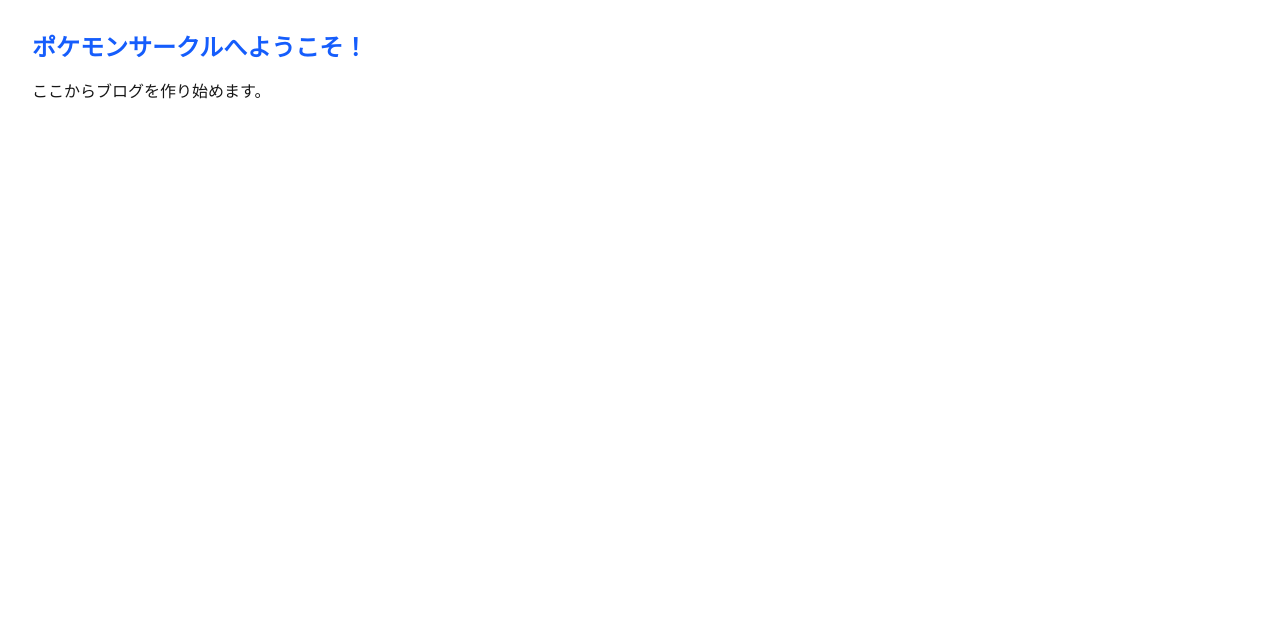
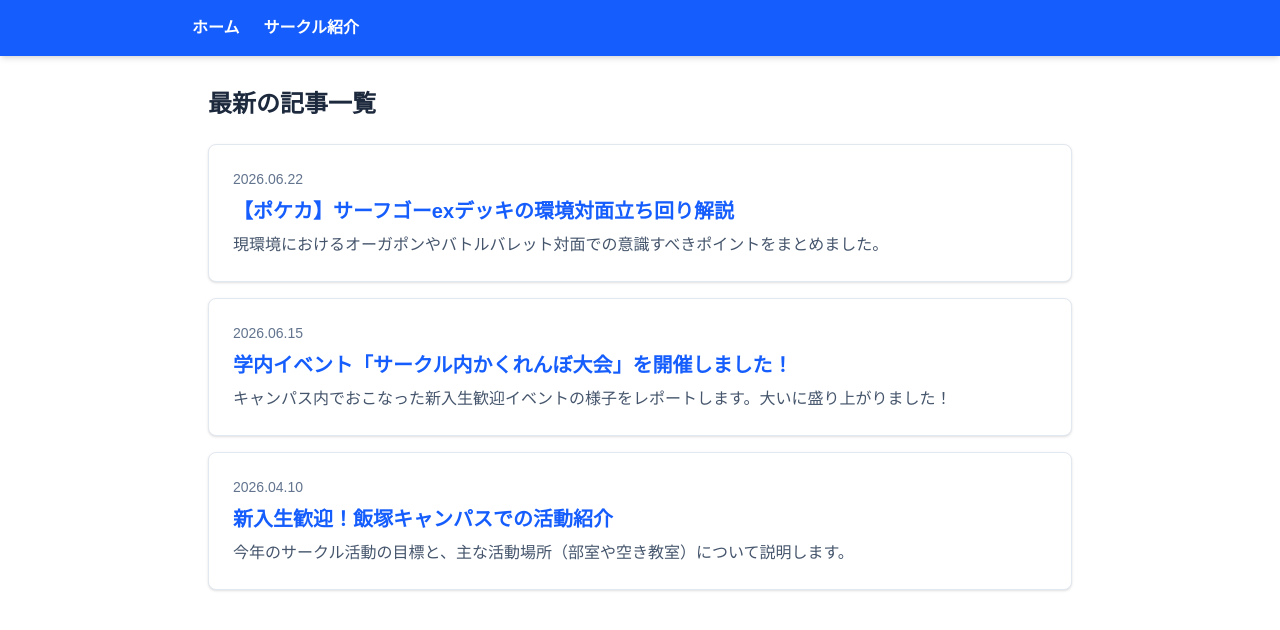
Before and after one commit to kazam1dor1/pokemon-blog, a Next.js app: page / in a window 1280 px wide. Shown: the top 630 px of the page. Built offline with nearby package versions, Linux system fonts and the light colour scheme.

Commit message:
記事データのテスト

```diff
--- /dev/null
+++ b/app/about/page.tsx
@@ -0,0 +1,9 @@
+// app/about/page.tsx
+export default function About() {
+  return (
+    <div className="p-8 bg-green-50 min-h-screen">
+      <h1 className="text-2xl font-bold text-green-700">サークルについて</h1>
+      <p className="mt-4">飯塚キャンパスで活動しているポケモンサークルです！</p>
+    </div>
+  );
+}
--- /dev/null
+++ b/app/articles/[id]/page.tsx
@@ -0,0 +1,16 @@
+// app/articles/[id]/page.tsx
+
+export default async function ArticleDetail({ params }: { params: { id: string } }) {
+    const { id } = await params;
+
+    return (
+      <div className="bg-white p-8 rounded-lg shadow-sm border border-slate-200">
+        <h1 className="text-2xl font-bold text-blue-600 mb-4">
+          記事ID: {id} のページ
+        </h1>
+        <p className="text-slate-600">
+          ここに「{id}」番の記事の本文（サーフゴーexの解説やイベントのレポートなど）が入ります。
+        </p>
+      </div>
+    );
+  }
--- a/app/layout.tsx
+++ b/app/layout.tsx
@@ -1,20 +1,11 @@
 import type { Metadata } from "next";
-import { Geist, Geist_Mono } from "next/font/google";
 import "./globals.css";
+import Link from "next/link";
 
-const geistSans = Geist({
-  variable: "--font-geist-sans",
-  subsets: ["latin"],
-});
-
-const geistMono = Geist_Mono({
-  variable: "--font-geist-mono",
-  subsets: ["latin"],
-});
 
 export const metadata: Metadata = {
-  title: "Create Next App",
-  description: "Generated by create next app",
+  title: "ポケキット公式ブログ",
+  description: "九州工業大学ポケモンサークル公式ブログです",
 };
 
 export default function RootLayout({
@@ -23,11 +14,25 @@
   children: React.ReactNode;
 }>) {
   return (
-    <html
-      lang="en"
-      className={`${geistSans.variable} ${geistMono.variable} h-full antialiased`}
-    >
-      <body className="min-h-full flex flex-col">{children}</body>
+    <html lang="ja">
+      <body className="bg-slate-50 text-slate-800">
+
+        <header className="bg-blue-600 text-white p-4 shadow-md">
+          <div className="flex gap-6 max-w-4xl mx-auto">
+            <Link href="/" className="font-bold hover:text-blue-200 transition">
+              ホーム
+            </Link>
+            <Link href="/about" className="font-bold hover:text-blue-200 transition">
+              サークル紹介
+            </Link>
+          </div>
+        </header>
+
+        <main className="max-w-4xl mx-auto p-4 mt-4">
+          {children}
+        </main>
+
+      </body>
     </html>
   );
 }
--- a/app/page.tsx
+++ b/app/page.tsx
@@ -1,8 +1,50 @@
+import Link from "next/link";
+
+// 📝 記事のデータ（C言語の「構造体の配列」のようなものです）
+// 本来はデータベースから取得しますが、今は直接書いておきます。
+const articles = [
+  {
+    id: "1",
+    title: "【ポケカ】サーフゴーexデッキの環境対面立ち回り解説",
+    date: "2026.06.22",
+    description: "現環境におけるオーガポンやバトルバレット対面での意識すべきポイントをまとめました。",
+  },
+  {
+    id: "2",
+    title: "学内イベント「サークル内かくれんぼ大会」を開催しました！",
+    date: "2026.06.15",
+    description: "キャンパス内でおこなった新入生歓迎イベントの様子をレポートします。大いに盛り上がりました！",
+  },
+  {
+    id: "3",
+    title: "新入生歓迎！飯塚キャンパスでの活動紹介",
+    date: "2026.04.10",
+    description: "今年のサークル活動の目標と、主な活動場所（部室や空き教室）について説明します。",
+  },
+];
+
 export default function Home() {
   return (
-    <div className="p-8">
-      <h1 className="text-2xl font-bold text-blue-600">ポケモンサークルへようこそ！</h1>
-      <p className="mt-4">ここからブログを作り始めます。</p>
+    <div>
+      <h1 className="text-2xl font-bold text-slate-800 mb-6">最新の記事一覧</h1>
+
+      {/* 🌟 ここから記事カードの並び替え */}
+      <div className="grid gap-4">
+
+        {/* 配列のデータを使って、カードを自動で量産する魔法のループ */}
+        {articles.map((article) => (
+          <Link
+            key={article.id}
+            href={`/articles/${article.id}`}
+            className="block p-6 bg-white border border-slate-200 rounded-lg shadow-sm hover:shadow-md hover:-translate-y-1 transition-all"
+          >
+            <div className="text-sm text-slate-500 mb-2">{article.date}</div>
+            <h2 className="text-xl font-bold text-blue-600 mb-2">{article.title}</h2>
+            <p className="text-slate-600">{article.description}</p>
+          </Link>
+        ))}
+
+      </div>
     </div>
   );
 }
```
